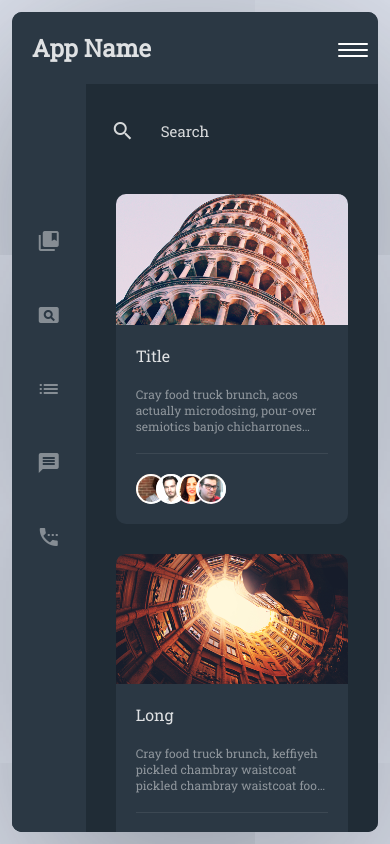
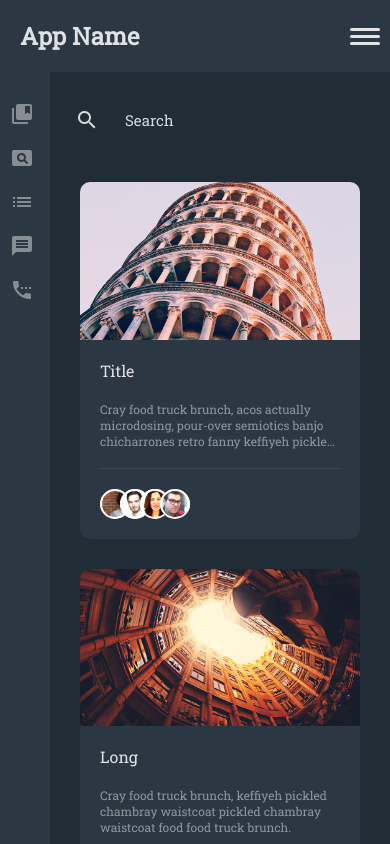
Before and after one commit to AnSargsyan/LayoutTest, a plain HTML site: page Test1.html in a window 390 px wide. Drawn offline with nearby package versions, Linux system fonts and the light colour scheme.

Commit message:
test
test

```diff
--- a/Test1.html
+++ b/Test1.html
@@ -2,7 +2,7 @@
 <html>
 <head>
     <meta name="viewport" content="width=device-width, initial-scale=1.0, minimum-scale=1.0" />
-    <link rel="stylesheet" href="https://i.icomoon.io/public/temp/b0eaf3f701/UntitledProject/style.css">
+    <!-- <link rel="stylesheet" href="https://i.icomoon.io/public/temp/b0eaf3f701/UntitledProject/style.css"> -->
     <link rel="stylesheet" href="content/style/style.css" />
     <link href="https://fonts.googleapis.com/css?family=Roboto|Roboto+Slab" rel="stylesheet">
     <link href="https://fonts.googleapis.com/icon?family=Material+Icons" rel="stylesheet">
@@ -19,9 +19,11 @@
                     </logo>
                     <toggle>
                         <a href="#ppp" id="toggle">
-                            <span class="icon-bar"></span>
-                            <span class="icon-bar"></span>
-                            <span class="icon-bar"></span>
+                            <div id="toggle_line">
+                                <div class="one"></div>
+                                <div class="two"></div>
+                                <div class="three"></div>
+                            </div>
                         </a>
                     </toggle>
                 </top>
@@ -32,7 +34,7 @@
                 </navigation>
             </header>
                 <wrapper class="tab">
-                    <div home selected="selected" name="home" class="main">
+                    <div home selected="selected" name="Home" class="main">
                         <!-- <wrapper class="menu"> -->
                                 <div  class="menu">
                                     <navigation>
@@ -49,9 +51,7 @@
                         <div class="boxContainer">
                             <section>
                                 <navigation>
-                                    <div search class="group"><i class="material-icons">
-                                            search
-                                            </i>
+                                    <div search class="group"><i class="material-icons">search</i>
                                         <input id="myInput" type="text" placeholder=" ">
                                         <label>Search</label>
                                     </div>
--- a/content/script/test.js
+++ b/content/script/test.js
@@ -46,12 +46,25 @@ window.onload = function () {
         });
     });
 
+    // setTimeout(function() {
+        $("#toggle").click(function() {
+            $('body').toggleClass("open-menu");
+        });
+    // }, 1500);
 
-    (function($) {
-        $("#toggle").click(function() {
-          $('body').toggleClass("open-menu");
-        });
-      })(jQuery);
+    $(document).click(function () {
+      if(document.activeElement.id != "toggle" ){
+
+        $('body').removeClass("open-menu");
+        $('#toggle_line').removeClass("on");
+      }
+
+    });
+
+    $("#toggle_line").click(function() {
+        $(this).toggleClass("on");
+      });
+
 
 }
 // console.log($('[myId="home"]')[0]);
--- a/content/style/style.css
+++ b/content/style/style.css
@@ -3,6 +3,8 @@
     margin: 0;
     padding: 0;
     /*box-shadow: 0 0 1px 0 red;*/
+    -ms-user-select: none;
+    -webkit-tap-highlight-color: transparent;
 }
 
 body {
@@ -131,30 +133,62 @@ toggle {
     justify-content: flex-end;
     width: 100%;
 }
+/*
+#toggle span,
+#toggle span:after,
+#toggle span:before {
+  width: 100%;
+  height: 5px;
+  background-color: #888;
+  transition:  .3s;
+  backface-visibility: hidden;
+} */
 
 /* #toggle {
     position: fixed;
     right: 60px;
 } */
 
-#toggle .icon-bar {
-    background: #fff;
-    display: block;
-    width: 30px;
-    height: 2px;
-    border-radius: 1px;
-    margin-top: 4px;
-    transition: all 700ms cubic-bezier(0.46, 0, 0, 0.79);
+/* #toggle .icon-bar, */
+#toggle_line {
+  width: 30px;
+  /* height: 30px; */
+  margin: 10px auto;
 }
+
+#toggle_line div {
+  width: 100%;
+  height: 3px;
+  background: #e4e4e4;
+  margin: 4px auto;
+  transition: .3s;
+  backface-visibility: hidden;
+  border-radius: 5px;
+}
+
+#toggle_line.on .one {
+  transform: rotate(40deg) translate(3px, 3px);
+}
+
+#toggle_line.on .two {
+  opacity: 0;
+}
+
+#toggle_line.on .three {
+    transform: rotate(-40deg) translate(7px, -7px);
+}
+
 #mobileMenu {
-    transition: all 700ms cubic-bezier(0.46, 0, 0, 0.79);
+    transition: 0.125s 0.5s cubic-bezier(0.46, 0, 0, 0.79);
 }
+
 .open-menu #ppp {
     top: 72px;
     /* padding: 5px; */
     transform: translateY(0%);
     background-color: #2b3844;
 }
+
 top {
     padding: 10px;
     background-color: #2b3844;
@@ -245,7 +279,7 @@ navigation #nav_item li:active, input[type=submit]:active, .nav_menu li:active
     flex-direction: column;
     flex-shrink: 0;
     min-width: 200px;
-    padding: 100px 0 0 0;
+    /* padding: 100px 0 0 0; */
 }
 
 .boxContainer {
@@ -259,6 +293,8 @@ box {
     background-color: #2b3844;
     cursor: pointer;
     transition: 0.125s;
+    -webkit-tap-highlight-color: transparent;
+    user-select: none;
 }
 
 box:hover {
@@ -283,6 +319,8 @@ item {
     /* min-width: 200px; */
     flex-wrap: wrap;
     padding: 15px;
+    -webkit-tap-highlight-color: transparent;
+    user-select: none;
 }
 
 wrapImage {
@@ -769,10 +807,6 @@ section[gridwrap] {
     item {
         width: 50%;
     }
-
-    toggle {
-        display: flex;
-    }
 }
 
 @media screen and (max-width: 500px) {
@@ -783,6 +817,10 @@ section[gridwrap] {
         flex-direction: column-reverse;
     }
 
+    toggle {
+        display: flex;
+    }
+
     #nav_item {
         flex-direction: column;
     }
@@ -790,7 +828,7 @@ section[gridwrap] {
         flex-direction: column;
     }
     #ppp {
-        transform: translateY(-150%);
+        transform: translateY(-100%);
         position: absolute;
     }
 
@@ -800,6 +838,15 @@ section[gridwrap] {
         margin: 0;
         padding: 10px;
         justify-content: right;
+    }
+    .menu li {
+        padding: 0;
+    }
+    main {
+        padding: 0;
+    }
+    container {
+        border-radius: 0;
     }
 }
 
```
